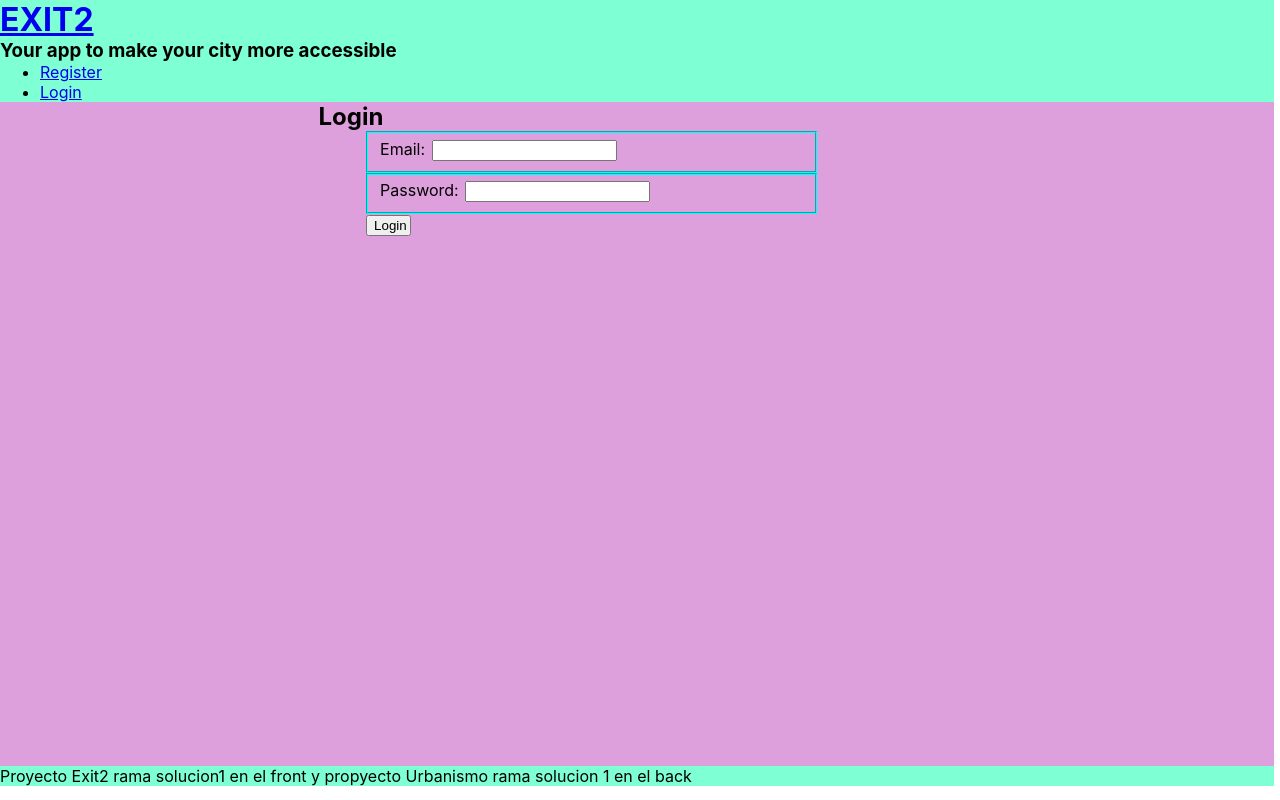
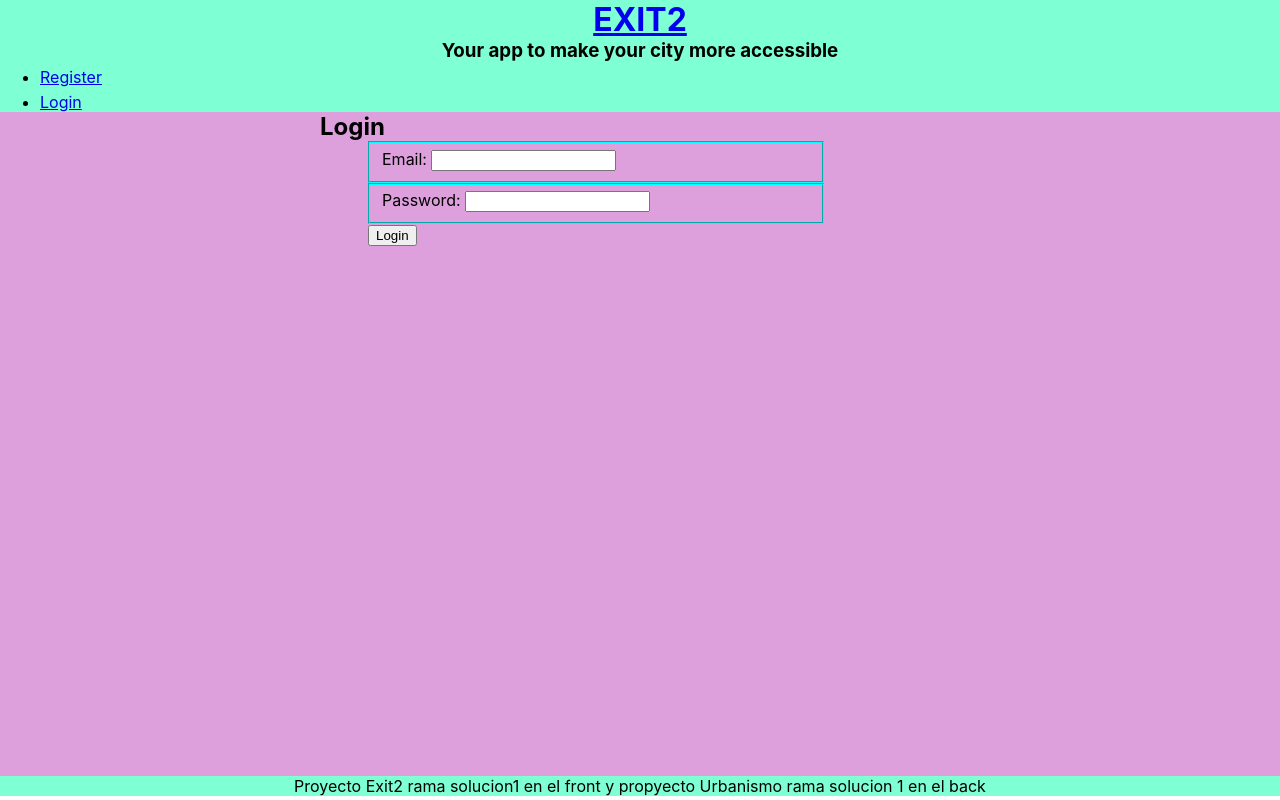
Before and after one commit to andriusmw/exit2, a React (Create React App) app: page /login in a window 1280 px wide. Built offline with nearby package versions, Linux system fonts and the light colour scheme.

Commit message:
cambios css

```diff
--- a/src/App.css
+++ b/src/App.css
@@ -37,8 +37,10 @@
   }
 }*/
 
+/*----------------------------------------- ESTILOS GENERALES -----------------------------------------*/
 Header {
   background-color:aquamarine;
+  text-align: center;
 }
 
 
@@ -46,7 +48,7 @@ Header {
 * {
   margin: 0;
  /* padding: 0;*/
-  padding-right: 2px;
+  /*padding-right: 2px;*/
   box-sizing: border-box;
 }
 
@@ -68,22 +70,38 @@ fieldset {
   border-color: aqua;
 }
 
-img {
-  max-width: 100%;
-}
-
-Footer {
-  background-color:aquamarine;
-}
-
-
 /** campo status form oculto  **/
 
 .statusfield {
   display: none;
 }
 
-/*****media query ORDENADOR ***/
+.liheader {
+  border: none;
+}
+
+/**-------------------- para las tarjetitas de los problemas de acc.---------------- */
+img {
+  max-width: 100%;
+}
+
+
+li {
+  border: 2px solid aqua;
+  max-inline-size: fit-content;
+  margin-top: 5px;
+  text-align: center;
+}
+
+/*----------------------------------- footer---------------------------------------- */
+Footer {
+  background-color:aquamarine;
+  text-align: center;
+}
+
+
+
+/*****-------------------------- media query ORDENADOR -------------------------------***/
 
 @media only screen and (min-width: 540px) {
  fieldset {
--- a/src/components/Auth.js
+++ b/src/components/Auth.js
@@ -12,8 +12,8 @@ export const Auth = () => {
     return user ? (<p>Wellcome  {user.name}
                     <button onClick={() => logout() } >Logout</button>
     </p> ) : (<ul>
-            <li> <Link to="/register">Register</Link> </li>
-            <li> <Link to="/login">Login</Link> </li>
+            <li className="liheader"> <Link to="/register">Register</Link> </li>
+            <li className="liheader"> <Link to="/login">Login</Link> </li>
 
         </ul>
     );
--- a/src/components/NewEntry.js
+++ b/src/components/NewEntry.js
@@ -54,9 +54,10 @@ export const NewEntry = ({addEntry}) => {
 
 
    return (
+    <>
+    <h1>Add new accessibility issue</h1>
+    <form onSubmit={handleForm} >
 
-    <form onSubmit={handleForm} >
-        <h1>Add new accessibility issue</h1>
 
         <fieldset>
             <label htmlFor="title">Title: </label>
@@ -90,5 +91,7 @@ export const NewEntry = ({addEntry}) => {
 
 
     </form>
+
+</>
    )
 }
```
